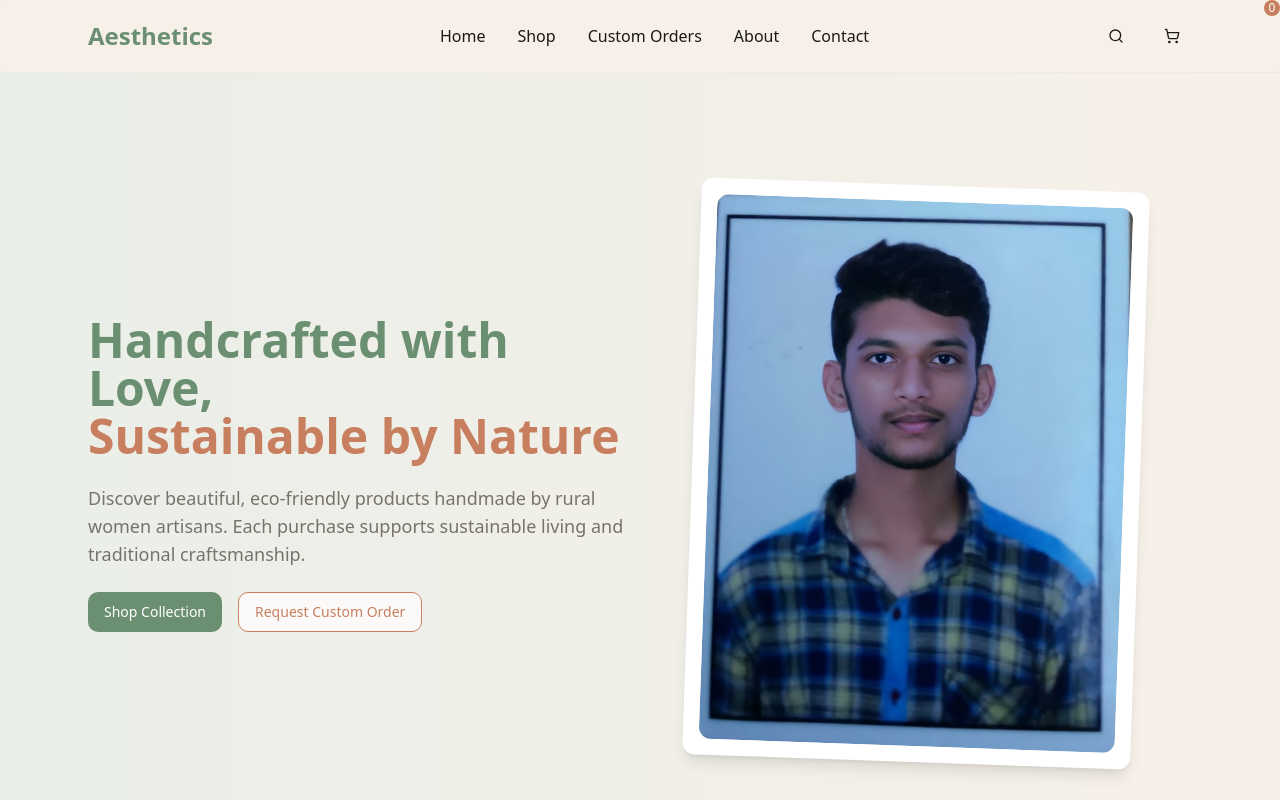
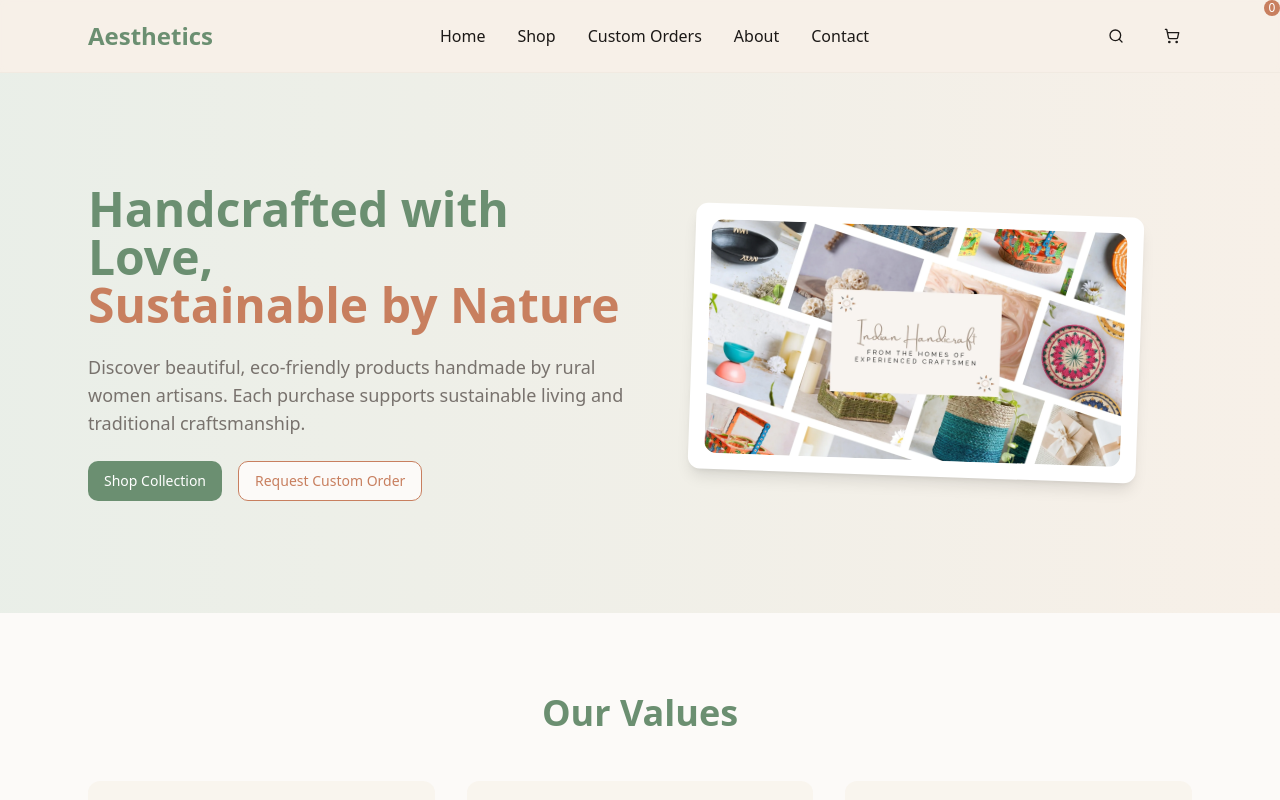
Before and after one commit to Revanth0701/aesthetics-eco-market, a React (Vite) app: page / in a window 1280 px wide. Shown: the top 800 px of the page. Built offline with nearby package versions, Linux system fonts and the light colour scheme.

Commit message:
Add image to index page
Add an image to the index page.

```diff
--- a/src/pages/Index.tsx
+++ b/src/pages/Index.tsx
@@ -1,3 +1,4 @@
+
 import Layout from "@/components/Layout";
 import ProductGrid from "@/components/ProductGrid";
 import { Button } from "@/components/ui/button";
@@ -34,8 +35,8 @@ const Index = () => {
           <div className="md:w-1/2 mt-8 md:mt-0">
             <div className="bg-white p-4 rounded-lg rotate-2 shadow-lg max-w-md mx-auto">
               <img
-                src="/lovable-uploads/3110e0a4-8712-4bec-91c2-a9b08116afa1.png"
-                alt="Artisan Crafting Handmade Products"
+                src="/lovable-uploads/6d60b2f2-6f27-4ffc-8804-858b85c80960.png"
+                alt="Indian Handcraft: Artisan Crafted Products"
                 className="rounded-lg object-cover w-full h-full"
               />
             </div>
```
Also changed, not shown: public/lovable-uploads/6d60b2f2-6f27-4ffc-8804-858b85c80960.png (added).
